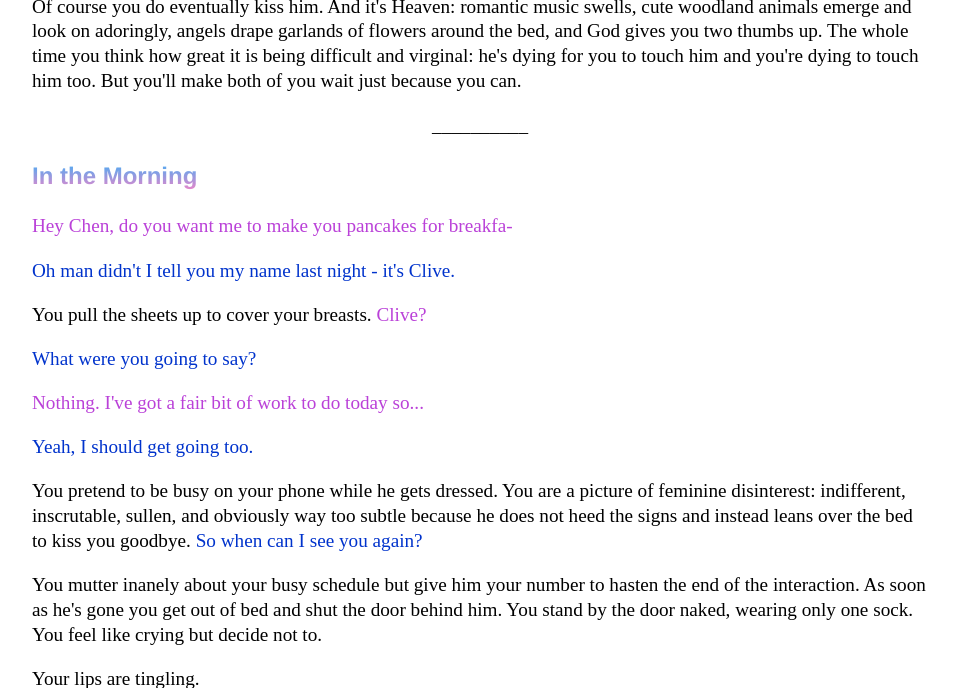
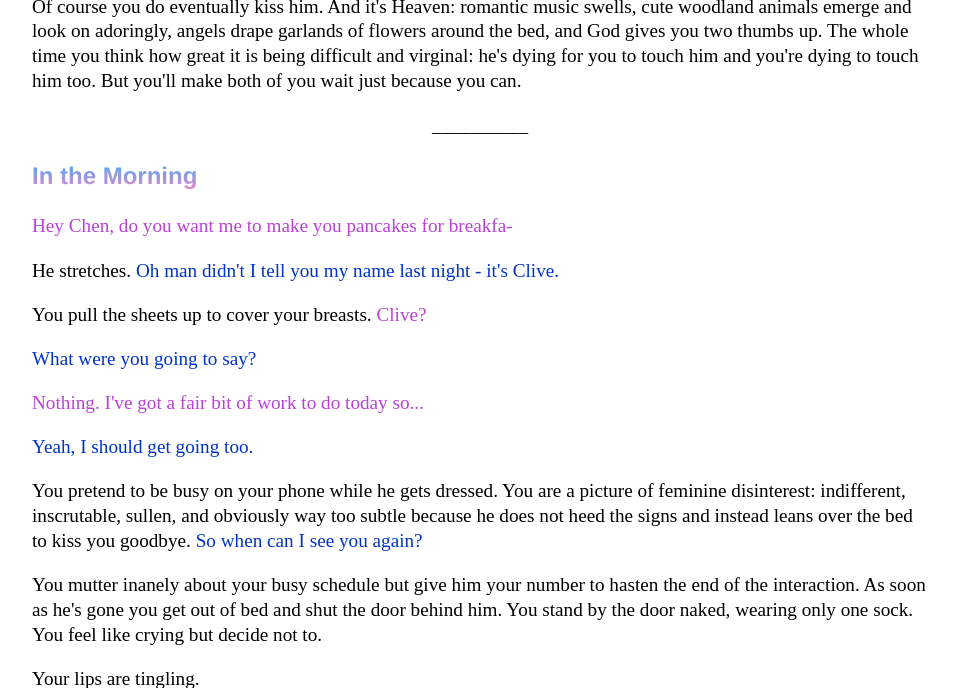
Before and after one commit to Pinelife/pinelife.github.io, a Jekyll site: the page Hellhole/Room6.html, which Jekyll copies as it is, in a window 1280 px wide and 900 px high, scrolled down 3076 px, cut to the strip 0-688 px from the top of the window. Shown: the whole strip, without its empty margins (160-1116 px from the left). Built offline with Jekyll 4.4.1, drawn with Linux system fonts in a browser that asks for light colours.

Commit message:
Update Room6.html

```diff
--- a/Hellhole/Room6.html
+++ b/Hellhole/Room6.html
@@ -208,8 +208,7 @@ __________
 </h3>
 <p class="lauria"> Hey Chen, do you want me to make you pancakes for breakfa-
 </p>
-<p class="chen">
-Oh man didn't I tell you my name last night - it's Clive.
+<p>He stretches. <span class="chen"> Oh man didn't I tell you my name last night - it's Clive.</span>
 </p>
 <p>You pull the sheets up to cover your breasts.<span class="lauria">
  Clive?
```
